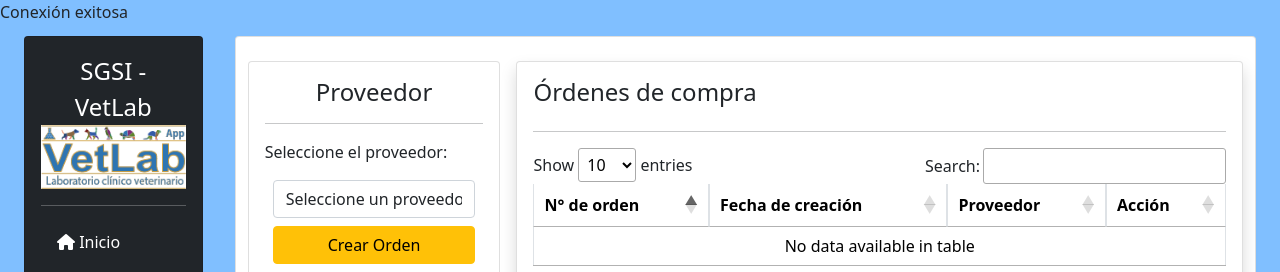
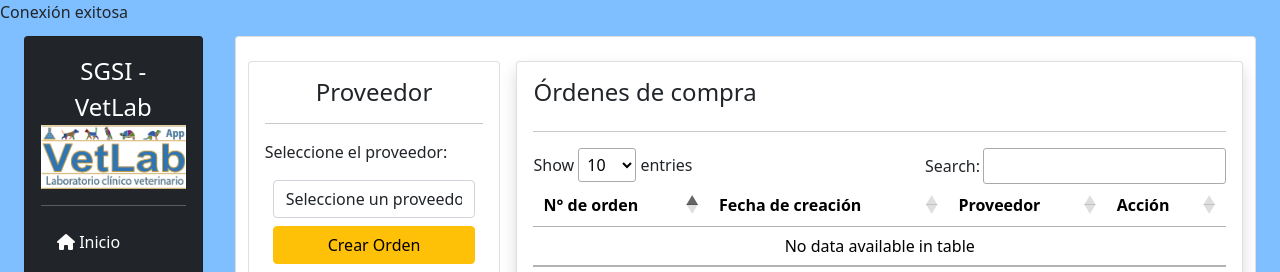
Before and after one commit to xatomen/SGSIVetLab, a PHP site: page /SGSIVetLab/public/admin/crear_orden_compra.php in a window 1280 px wide. Shown: the top 272 px of the page. Run offline with PHP 8.4, Linux system fonts and the light colour scheme; data that the repository does not hold is empty; some libraries are stand-ins or nearby versions.

Commit message:
Se simplifica el diseño de la tabla de órdenes de compra al eliminar la clase de borde.

```diff
--- a/public/admin/crear_orden_compra.php
+++ b/public/admin/crear_orden_compra.php
@@ -195,7 +195,7 @@
 
     <!-- Ordenes de compra -->
     <div class="card col p-3 m-2 shadow">
-        <table id="ordenesCompraTable" class="table table-bordered">
+        <table id="ordenesCompraTable" class="table">
             <h4>Órdenes de compra</h4>
             <hr>
             <thead>
```
